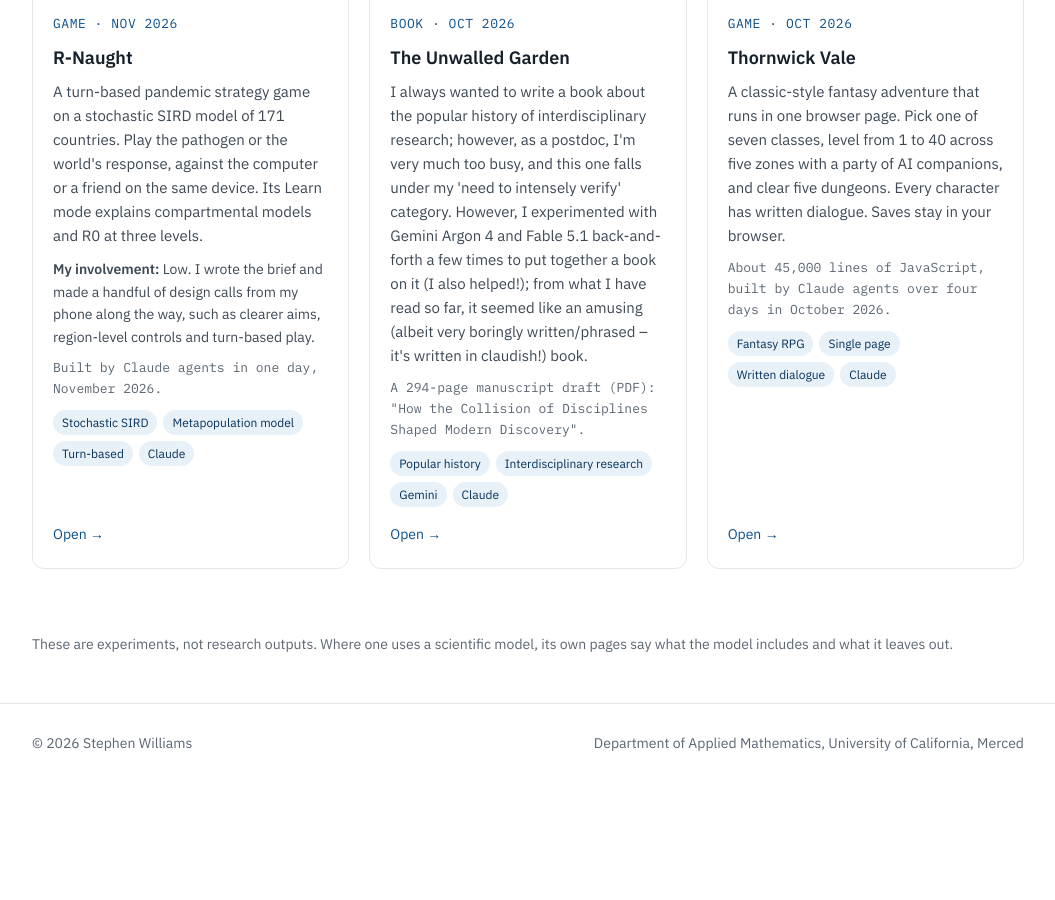
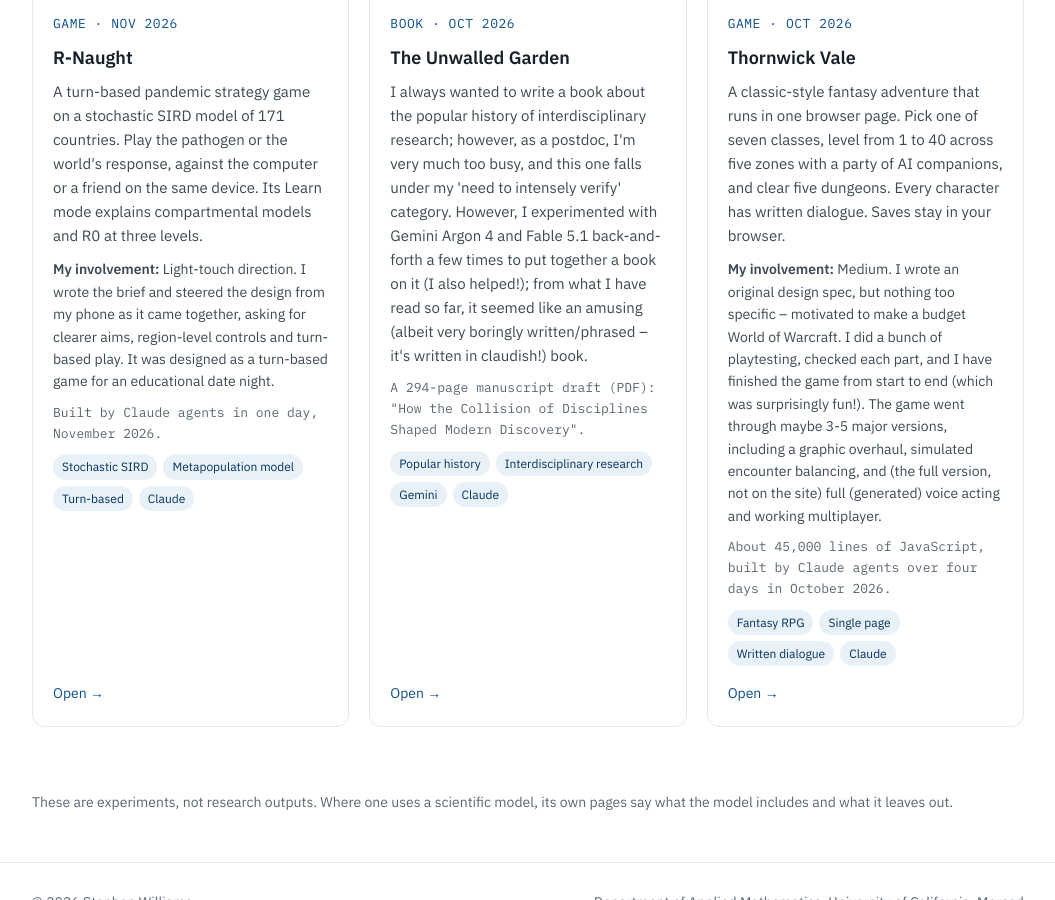
Before and after one commit to StephWilleniams/stephwilleniams.github.io, a Jekyll site: the page built from llm-fun/index.html, in a window 1280 px wide and 900 px high, scrolled down 897 px. Shown: the whole window, without its empty margins (112-1167 px from the left). Built offline with Jekyll 4.4.1, drawn with Linux system fonts in a browser that asks for light colours; before the commit the page ends 1691 px from its top, so only the background shows below that.

Commit message:
Update involvement notes for R-Naught and Thornwick Vale
Co-Authored-By: Claude Fable 5.2 <noreply@anthropic.com>
Claude-Session: https://claude.ai/code/session_01CjQH714n3JkSPH9waZXE7d

```diff
--- a/_data/llm_fun.yml
+++ b/_data/llm_fun.yml
@@ -16,8 +16,9 @@
     Play the pathogen or the world's response, against the computer or a friend on the
     same device. Its Learn mode explains compartmental models and R0 at three levels.
   involvement: >-
-    Low. I wrote the brief and made a handful of design calls from my phone along the way,
-    such as clearer aims, region-level controls and turn-based play.
+    Light-touch direction. I wrote the brief and steered the design from my phone as it came
+    together, asking for clearer aims, region-level controls and turn-based play. It was
+    designed as a turn-based game for an educational date night.
   made: Built by Claude agents in one day, November 2026.
   tags: [Stochastic SIRD, Metapopulation model, Turn-based, Claude]
   image: /images/llm-fun/r-naught.jpg
@@ -48,6 +49,12 @@
     A classic-style fantasy adventure that runs in one browser page. Pick one of seven
     classes, level from 1 to 40 across five zones with a party of AI companions, and clear
     five dungeons. Every character has written dialogue. Saves stay in your browser.
+  involvement: >-
+    Medium. I wrote an original design spec, but nothing too specific – motivated to make a
+    budget World of Warcraft. I did a bunch of playtesting, checked each part, and I have
+    finished the game from start to end (which was surprisingly fun!). The game went through
+    maybe 3-5 major versions, including a graphic overhaul, simulated encounter balancing, and
+    (the full version, not on the site) full (generated) voice acting and working multiplayer.
   made: About 45,000 lines of JavaScript, built by Claude agents over four days in October 2026.
   tags: [Fantasy RPG, Single page, Written dialogue, Claude]
   image: /images/llm-fun/thornwick-vale.jpg
```
